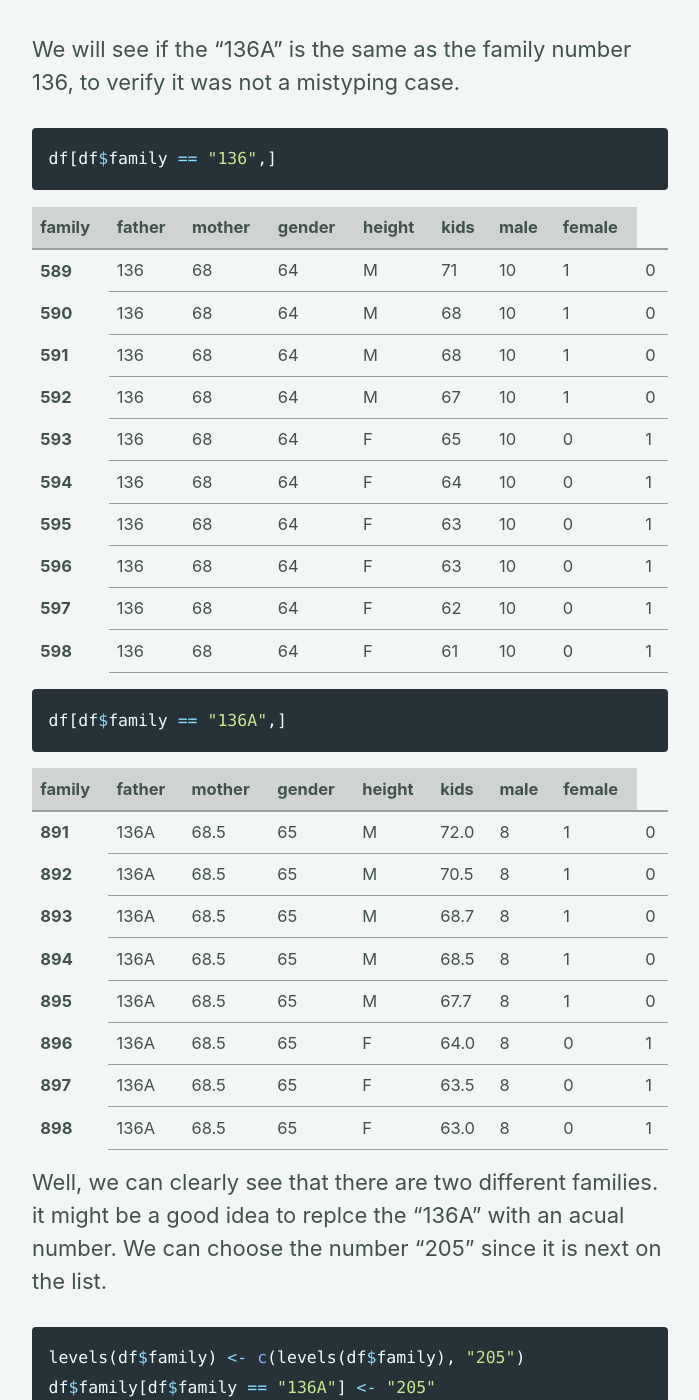
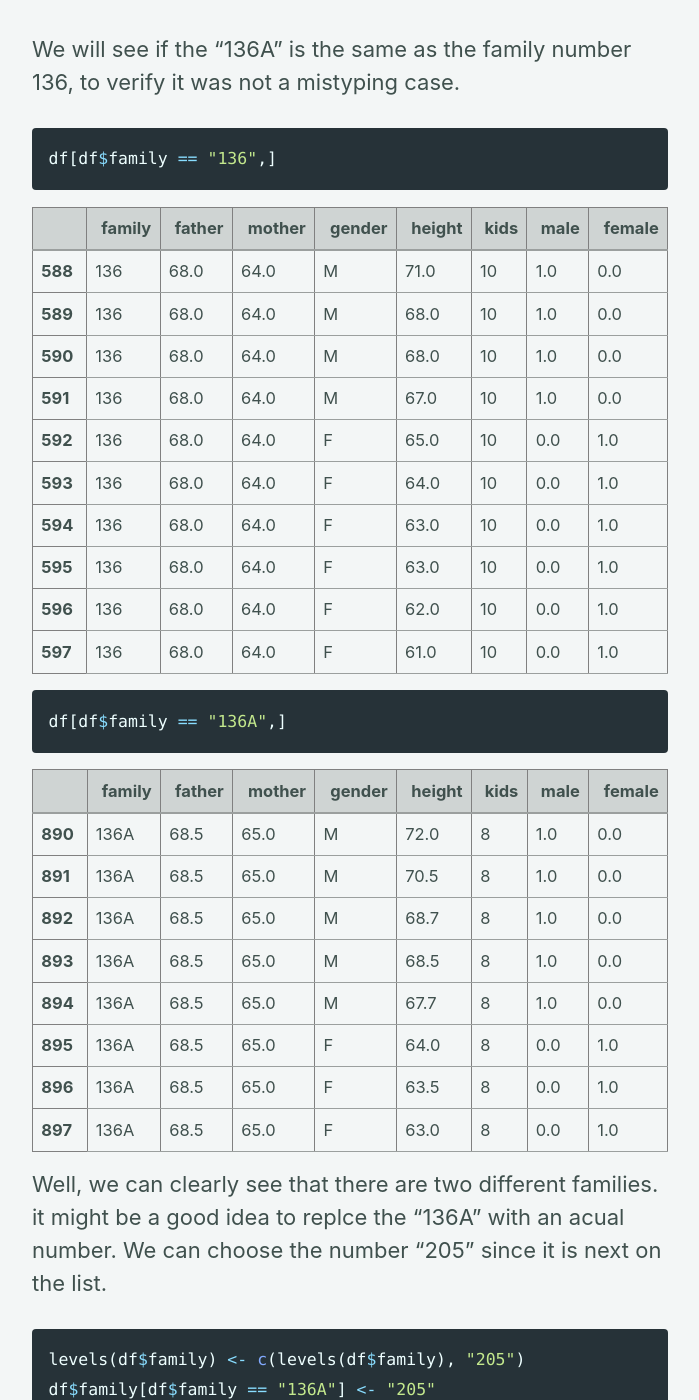
Before and after one commit to TariqGon/TariqGon.github.io, a Jekyll site: the page built from _posts/2018-03-11- R - A First Date with Data.md, in a window 1280 px wide and 1400 px high, scrolled down 7566 px. Shown: the whole window, without its empty margins (290-989 px from the left). Built offline with Jekyll 4.4.1, drawn with Linux system fonts in a browser that asks for light colours; nearby versions of some CDN libraries; some of the changed text lies outside the part shown.

Commit message:
new commit

````diff
--- a/_posts/2018-03-11- R - A First Date with Data.md
+++ b/_posts/2018-03-11- R - A First Date with Data.md
@@ -671,6 +671,7 @@ We will see if the "136A" is the same as the family number 136, to verify it was
 df[df$family == "136",]
 ```
 
+
 <div>
 <style>
     .dataframe thead tr:only-child th {
@@ -685,34 +686,134 @@ df[df$family == "136",]
         vertical-align: top;
     }
 </style>
-<table>
-<thead>
-  <tr style="text-align: right;">
-    <th>family</th>
-    <th>father</th>
-    <th>mother</th>
-    <th>gender</th>
-    <th>height</th>
-    <th>kids</th>
-    <th>male</th>
-    <th>female</th>
-  </tr>
-</thead>
-<tbody>
-	<tr><th scope=row>589</th><td>136</td><td>68 </td><td>64 </td><td>M  </td><td>71 </td><td>10 </td><td>1  </td><td>0  </td></tr>
-	<tr><th scope=row>590</th><td>136</td><td>68 </td><td>64 </td><td>M  </td><td>68 </td><td>10 </td><td>1  </td><td>0  </td></tr>
-	<tr><th scope=row>591</th><td>136</td><td>68 </td><td>64 </td><td>M  </td><td>68 </td><td>10 </td><td>1  </td><td>0  </td></tr>
-	<tr><th scope=row>592</th><td>136</td><td>68 </td><td>64 </td><td>M  </td><td>67 </td><td>10 </td><td>1  </td><td>0  </td></tr>
-	<tr><th scope=row>593</th><td>136</td><td>68 </td><td>64 </td><td>F  </td><td>65 </td><td>10 </td><td>0  </td><td>1  </td></tr>
-	<tr><th scope=row>594</th><td>136</td><td>68 </td><td>64 </td><td>F  </td><td>64 </td><td>10 </td><td>0  </td><td>1  </td></tr>
-	<tr><th scope=row>595</th><td>136</td><td>68 </td><td>64 </td><td>F  </td><td>63 </td><td>10 </td><td>0  </td><td>1  </td></tr>
-	<tr><th scope=row>596</th><td>136</td><td>68 </td><td>64 </td><td>F  </td><td>63 </td><td>10 </td><td>0  </td><td>1  </td></tr>
-	<tr><th scope=row>597</th><td>136</td><td>68 </td><td>64 </td><td>F  </td><td>62 </td><td>10 </td><td>0  </td><td>1  </td></tr>
-	<tr><th scope=row>598</th><td>136</td><td>68 </td><td>64 </td><td>F  </td><td>61 </td><td>10 </td><td>0  </td><td>1  </td></tr>
-</tbody>
+<table border="1" class="dataframe">
+  <thead>
+    <tr style="text-align: right;">
+      <th></th>
+      <th>family</th>
+      <th>father</th>
+      <th>mother</th>
+      <th>gender</th>
+      <th>height</th>
+      <th>kids</th>
+      <th>male</th>
+      <th>female</th>
+    </tr>
+  </thead>
+  <tbody>
+    <tr>
+      <th>588</th>
+      <td>136</td>
+      <td>68.0</td>
+      <td>64.0</td>
+      <td>M</td>
+      <td>71.0</td>
+      <td>10</td>
+      <td>1.0</td>
+      <td>0.0</td>
+    </tr>
+    <tr>
+      <th>589</th>
+      <td>136</td>
+      <td>68.0</td>
+      <td>64.0</td>
+      <td>M</td>
+      <td>68.0</td>
+      <td>10</td>
+      <td>1.0</td>
+      <td>0.0</td>
+    </tr>
+    <tr>
+      <th>590</th>
+      <td>136</td>
+      <td>68.0</td>
+      <td>64.0</td>
+      <td>M</td>
+      <td>68.0</td>
+      <td>10</td>
+      <td>1.0</td>
+      <td>0.0</td>
+    </tr>
+    <tr>
+      <th>591</th>
+      <td>136</td>
+      <td>68.0</td>
+      <td>64.0</td>
+      <td>M</td>
+      <td>67.0</td>
+      <td>10</td>
+      <td>1.0</td>
+      <td>0.0</td>
+    </tr>
+    <tr>
+      <th>592</th>
+      <td>136</td>
+      <td>68.0</td>
+      <td>64.0</td>
+      <td>F</td>
+      <td>65.0</td>
+      <td>10</td>
+      <td>0.0</td>
+      <td>1.0</td>
+    </tr>
+    <tr>
+      <th>593</th>
+      <td>136</td>
+      <td>68.0</td>
+      <td>64.0</td>
+      <td>F</td>
+      <td>64.0</td>
+      <td>10</td>
+      <td>0.0</td>
+      <td>1.0</td>
+    </tr>
+    <tr>
+      <th>594</th>
+      <td>136</td>
+      <td>68.0</td>
+      <td>64.0</td>
+      <td>F</td>
+      <td>63.0</td>
+      <td>10</td>
+      <td>0.0</td>
+      <td>1.0</td>
+    </tr>
+    <tr>
+      <th>595</th>
+      <td>136</td>
+      <td>68.0</td>
+      <td>64.0</td>
+      <td>F</td>
+      <td>63.0</td>
+      <td>10</td>
+      <td>0.0</td>
+      <td>1.0</td>
+    </tr>
+    <tr>
+      <th>596</th>
+      <td>136</td>
+      <td>68.0</td>
+      <td>64.0</td>
+      <td>F</td>
+      <td>62.0</td>
+      <td>10</td>
+      <td>0.0</td>
+      <td>1.0</td>
+    </tr>
+    <tr>
+      <th>597</th>
+      <td>136</td>
+      <td>68.0</td>
+      <td>64.0</td>
+      <td>F</td>
+      <td>61.0</td>
+      <td>10</td>
+      <td>0.0</td>
+      <td>1.0</td>
+    </tr>
+  </tbody>
 </table>
 </div>
-
 
 
 ```R
@@ -720,31 +821,126 @@ df[df$family == "136A",]
 ```
 
 
-<table>
-<thead>
-  <tr style="text-align: right;">
-    <th>family</th>
-    <th>father</th>
-    <th>mother</th>
-    <th>gender</th>
-    <th>height</th>
-    <th>kids</th>
-    <th>male</th>
-    <th>female</th>
-  </tr>
-</thead>
-<tbody>
-	<tr><th scope=row>891</th><td>136A</td><td>68.5</td><td>65  </td><td>M   </td><td>72.0</td><td>8   </td><td>1   </td><td>0   </td></tr>
-	<tr><th scope=row>892</th><td>136A</td><td>68.5</td><td>65  </td><td>M   </td><td>70.5</td><td>8   </td><td>1   </td><td>0   </td></tr>
-	<tr><th scope=row>893</th><td>136A</td><td>68.5</td><td>65  </td><td>M   </td><td>68.7</td><td>8   </td><td>1   </td><td>0   </td></tr>
-	<tr><th scope=row>894</th><td>136A</td><td>68.5</td><td>65  </td><td>M   </td><td>68.5</td><td>8   </td><td>1   </td><td>0   </td></tr>
-	<tr><th scope=row>895</th><td>136A</td><td>68.5</td><td>65  </td><td>M   </td><td>67.7</td><td>8   </td><td>1   </td><td>0   </td></tr>
-	<tr><th scope=row>896</th><td>136A</td><td>68.5</td><td>65  </td><td>F   </td><td>64.0</td><td>8   </td><td>0   </td><td>1   </td></tr>
-	<tr><th scope=row>897</th><td>136A</td><td>68.5</td><td>65  </td><td>F   </td><td>63.5</td><td>8   </td><td>0   </td><td>1   </td></tr>
-	<tr><th scope=row>898</th><td>136A</td><td>68.5</td><td>65  </td><td>F   </td><td>63.0</td><td>8   </td><td>0   </td><td>1   </td></tr>
-</tbody>
+<div>
+<style>
+    .dataframe thead tr:only-child th {
+        text-align: right;
+    }
+
+    .dataframe thead th {
+        text-align: left;
+    }
+
+    .dataframe tbody tr th {
+        vertical-align: top;
+    }
+</style>
+<table border="1" class="dataframe">
+  <thead>
+    <tr style="text-align: right;">
+      <th></th>
+      <th>family</th>
+      <th>father</th>
+      <th>mother</th>
+      <th>gender</th>
+      <th>height</th>
+      <th>kids</th>
+      <th>male</th>
+      <th>female</th>
+    </tr>
+  </thead>
+  <tbody>
+    <tr>
+      <th>890</th>
+      <td>136A</td>
+      <td>68.5</td>
+      <td>65.0</td>
+      <td>M</td>
+      <td>72.0</td>
+      <td>8</td>
+      <td>1.0</td>
+      <td>0.0</td>
+    </tr>
+    <tr>
+      <th>891</th>
+      <td>136A</td>
+      <td>68.5</td>
+      <td>65.0</td>
+      <td>M</td>
+      <td>70.5</td>
+      <td>8</td>
+      <td>1.0</td>
+      <td>0.0</td>
+    </tr>
+    <tr>
+      <th>892</th>
+      <td>136A</td>
+      <td>68.5</td>
+      <td>65.0</td>
+      <td>M</td>
+      <td>68.7</td>
+      <td>8</td>
+      <td>1.0</td>
+      <td>0.0</td>
+    </tr>
+    <tr>
+      <th>893</th>
+      <td>136A</td>
+      <td>68.5</td>
+      <td>65.0</td>
+      <td>M</td>
+      <td>68.5</td>
+      <td>8</td>
+      <td>1.0</td>
+      <td>0.0</td>
+    </tr>
+    <tr>
+      <th>894</th>
+      <td>136A</td>
+      <td>68.5</td>
+      <td>65.0</td>
+      <td>M</td>
+      <td>67.7</td>
+      <td>8</td>
+      <td>1.0</td>
+      <td>0.0</td>
+    </tr>
+    <tr>
+      <th>895</th>
+      <td>136A</td>
+      <td>68.5</td>
+      <td>65.0</td>
+      <td>F</td>
+      <td>64.0</td>
+      <td>8</td>
+      <td>0.0</td>
+      <td>1.0</td>
+    </tr>
+    <tr>
+      <th>896</th>
+      <td>136A</td>
+      <td>68.5</td>
+      <td>65.0</td>
+      <td>F</td>
+      <td>63.5</td>
+      <td>8</td>
+      <td>0.0</td>
+      <td>1.0</td>
+    </tr>
+    <tr>
+      <th>897</th>
+      <td>136A</td>
+      <td>68.5</td>
+      <td>65.0</td>
+      <td>F</td>
+      <td>63.0</td>
+      <td>8</td>
+      <td>0.0</td>
+      <td>1.0</td>
+    </tr>
+  </tbody>
 </table>
-
+</div>
 
 
 Well, we can clearly see that there are two different families. it might be a good idea to replce the "136A" with an acual number. We can choose the number "205" since it is next on the list.
@@ -761,31 +957,126 @@ df[df$family == "205",]
 ```
 
 
-<table>
-<thead>
-  <tr style="text-align: right;">
-    <th>family</th>
-    <th>father</th>
-    <th>mother</th>
-    <th>gender</th>
-    <th>height</th>
-    <th>kids</th>
-    <th>male</th>
-    <th>female</th>
-  </tr>
-</thead>
-<tbody>
-	<tr><th scope=row>891</th><td>205 </td><td>68.5</td><td>65  </td><td>M   </td><td>72.0</td><td>8   </td><td>1   </td><td>0   </td></tr>
-	<tr><th scope=row>892</th><td>205 </td><td>68.5</td><td>65  </td><td>M   </td><td>70.5</td><td>8   </td><td>1   </td><td>0   </td></tr>
-	<tr><th scope=row>893</th><td>205 </td><td>68.5</td><td>65  </td><td>M   </td><td>68.7</td><td>8   </td><td>1   </td><td>0   </td></tr>
-	<tr><th scope=row>894</th><td>205 </td><td>68.5</td><td>65  </td><td>M   </td><td>68.5</td><td>8   </td><td>1   </td><td>0   </td></tr>
-	<tr><th scope=row>895</th><td>205 </td><td>68.5</td><td>65  </td><td>M   </td><td>67.7</td><td>8   </td><td>1   </td><td>0   </td></tr>
-	<tr><th scope=row>896</th><td>205 </td><td>68.5</td><td>65  </td><td>F   </td><td>64.0</td><td>8   </td><td>0   </td><td>1   </td></tr>
-	<tr><th scope=row>897</th><td>205 </td><td>68.5</td><td>65  </td><td>F   </td><td>63.5</td><td>8   </td><td>0   </td><td>1   </td></tr>
-	<tr><th scope=row>898</th><td>205 </td><td>68.5</td><td>65  </td><td>F   </td><td>63.0</td><td>8   </td><td>0   </td><td>1   </td></tr>
-</tbody>
+<div>
+<style>
+    .dataframe thead tr:only-child th {
+        text-align: right;
+    }
+
+    .dataframe thead th {
+        text-align: left;
+    }
+
+    .dataframe tbody tr th {
+        vertical-align: top;
+    }
+</style>
+<table border="1" class="dataframe">
+  <thead>
+    <tr style="text-align: right;">
+      <th></th>
+      <th>family</th>
+      <th>father</th>
+      <th>mother</th>
+      <th>gender</th>
+      <th>height</th>
+      <th>kids</th>
+      <th>male</th>
+      <th>female</th>
+    </tr>
+  </thead>
+  <tbody>
+    <tr>
+      <th>890</th>
+      <td>205</td>
+      <td>68.5</td>
+      <td>65.0</td>
+      <td>M</td>
+      <td>72.0</td>
+      <td>8</td>
+      <td>1.0</td>
+      <td>0.0</td>
+    </tr>
+    <tr>
+      <th>891</th>
+      <td>205</td>
+      <td>68.5</td>
+      <td>65.0</td>
+      <td>M</td>
+      <td>70.5</td>
+      <td>8</td>
+      <td>1.0</td>
+      <td>0.0</td>
+    </tr>
+    <tr>
+      <th>892</th>
+      <td>205</td>
+      <td>68.5</td>
+      <td>65.0</td>
+      <td>M</td>
+      <td>68.7</td>
+      <td>8</td>
+      <td>1.0</td>
+      <td>0.0</td>
+    </tr>
+    <tr>
+      <th>893</th>
+      <td>205</td>
+      <td>68.5</td>
+      <td>65.0</td>
+      <td>M</td>
+      <td>68.5</td>
+      <td>8</td>
+      <td>1.0</td>
+      <td>0.0</td>
+    </tr>
+    <tr>
+      <th>894</th>
+      <td>205</td>
+      <td>68.5</td>
+      <td>65.0</td>
+      <td>M</td>
+      <td>67.7</td>
+      <td>8</td>
+      <td>1.0</td>
+      <td>0.0</td>
+    </tr>
+    <tr>
+      <th>895</th>
+      <td>205</td>
+      <td>68.5</td>
+      <td>65.0</td>
+      <td>F</td>
+      <td>64.0</td>
+      <td>8</td>
+      <td>0.0</td>
+      <td>1.0</td>
+    </tr>
+    <tr>
+      <th>896</th>
+      <td>205</td>
+      <td>68.5</td>
+      <td>65.0</td>
+      <td>F</td>
+      <td>63.5</td>
+      <td>8</td>
+      <td>0.0</td>
+      <td>1.0</td>
+    </tr>
+    <tr>
+      <th>897</th>
+      <td>205</td>
+      <td>68.5</td>
+      <td>65.0</td>
+      <td>F</td>
+      <td>63.0</td>
+      <td>8</td>
+      <td>0.0</td>
+      <td>1.0</td>
+    </tr>
+  </tbody>
 </table>
-
+</div>
 
 
 Now that we are sure every value in "family" is numeric, we can convert it to be so, as follows:
````
